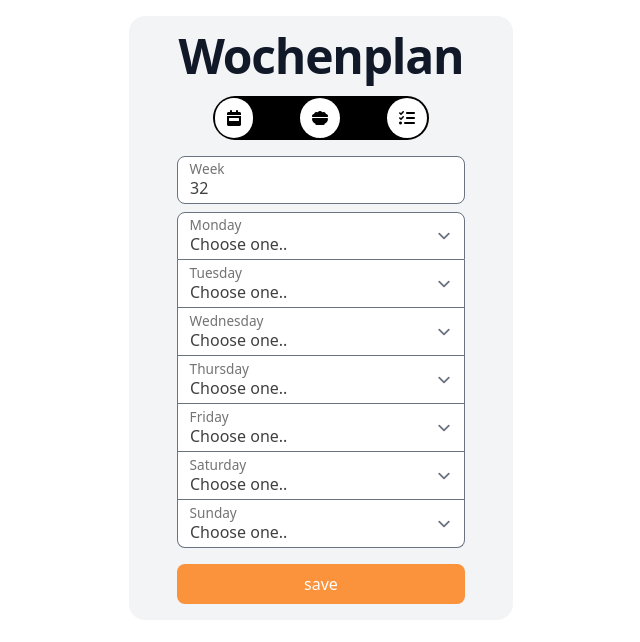
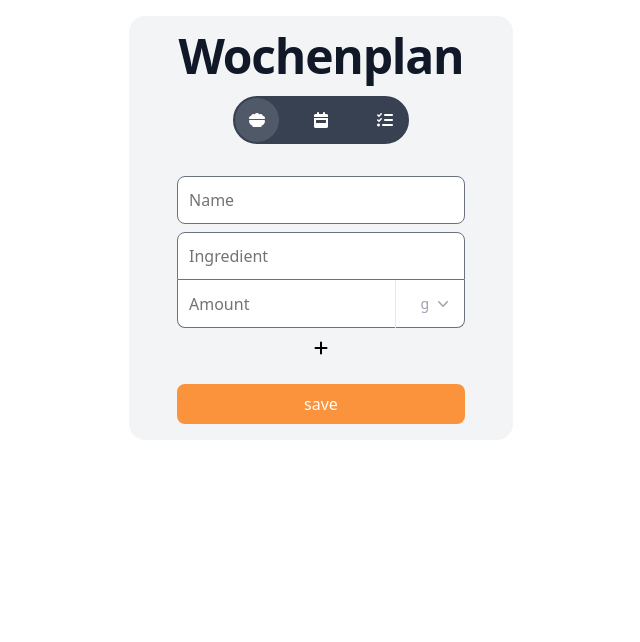
Before and after one commit to EggerRiese/weekplan-ui, a plain HTML site: page index.html in a window 1280 px wide. Both pictures are taken after a click on the button 553 px from the left and 118 px from the top of the page. Shown: the whole page, without its empty margins (319-959 px from the left). Drawn offline with nearby package versions, Linux system fonts and the light colour scheme.

Commit message:
add tab switch animation but its ugly

```diff
--- a/index.html
+++ b/index.html
@@ -26,6 +26,46 @@
   transform: translateY(5px);
   opacity: 0;
 }
+
+  @keyframes moveToOne {
+    from {
+        left: var(--highlight-start-one);
+    }
+    to {
+        left: 0;
+    }
+  }
+
+  @keyframes moveToTwo {
+    from {
+        left: var(--highlight-start-two);
+    }
+    to {
+        left: var(--highlight-end-two);
+    }
+  }
+
+  @keyframes moveToThree {
+    from {
+        left: var(--highlight-start-three);
+    }
+    to {
+        left: var(--highlight-end-three);
+    }
+  }
+
+  .move-to-one {
+    animation: moveToOne 0.3s forwards;
+  }
+
+  .move-to-two {
+    animation: moveToTwo 0.3s forwards;
+  }
+
+  .move-to-three {
+    animation: moveToThree 0.3s forwards;
+  }
+
   </style>
   <body id="app" class="w-96 mx-auto my-4 px-12 py-4 rounded-2xl bg-gray-100 transition-all">
 
@@ -37,14 +77,55 @@
       </div>
     </header>
 
-    <div class="flex justify-between bg-black rounded-3xl p-0.5 w-3/4 mx-auto my-4">
-      <button @click="switchTab(1)" class="tab"><i class="fa-solid fa-calendar-week"></i></button>
-      <button @click="switchTab(2)" class="tab"><i class="fa-solid fa-bowl-food"></i></button>
-      <button @click="switchTab(3)" class="tab"><i class="fa-solid fa-list-check"></i></button>
+    <div id="tablist-container" class="flex bg-gray-700 rounded-3xl max-w-44 p-0.5 mx-auto my-4 relative border-2 border-gray-700">
+      <div id="tablist" class="z-10 flex justify-between w-full">
+        <button @click="switchTab(1)" class="tab"><i class="fa-solid fa-bowl-food"></i></button>
+        <button @click="switchTab(2)" class="tab"><i class="fa-solid fa-calendar-week"></i></button>
+        <button @click="switchTab(3)" class="tab"><i class="fa-solid fa-list-check"></i></button>
+      </div>
+
+      <div id="highlighter" class="absolute left-0 top-0 w-11 h-full bg-gray-500/50 rounded-full transition-all"></div>
     </div>
 
     <Transition :duration="{ enter: 200, leave: 300 }" mode="out-in">
       <div v-if="tab === 1">
+        <form id="meal-form">
+
+          <div class="sm:col-span-2 relative mt-8">
+            <input type="text" name="meal-title" id="meal-title" autocomplete="text" placeholder="Name" class="peer input border-b-none">
+            <label for="meal-title" class="input-label">Name</label>
+          </div>
+
+          <div id="input-1">
+            <div class="sm:col-span-2 relative mt-2">
+              <input type="text" name="meal-ingredient-1" id="meal-ingredient-1" autocomplete="text" placeholder="Ingredient" class="peer input rounded-b-none">
+              <label for="meal-ingredient-1" class="input-label">Ingredient</label>
+            </div>
+
+            <div class="sm:col-span-2 relative">
+              <input type="text" name="meal-ingredient-amount-1" id="meal-ingredient-amount-1" autocomplete="text" placeholder="Amount" class="peer input border-t-0 rounded-t-none">
+              <label for="meal-ingredient-amount-1" class="input-label">Amount</label>
+              <div class="absolute border-l inset-y-0 right-0 flex items-center">
+                <label for="meal-ingredient-unit-1" class="sr-only">Maßeinheit</label>
+                <select id="meal-ingredient-unit-1" name="meal-ingredient-unit-1" class="h-full text-right rounded-md border-0 bg-transparent bg-none py-0 pl-4 pr-9 text-gray-400 focus:ring-0 sm:text-sm">
+                  <option>g</option>
+                  <option>ml</option>
+                  <option>hv</option>
+                </select>
+                <svg class="pointer-events-none absolute right-3 top-0 h-full w-5 text-gray-400" viewBox="0 0 20 20" fill="currentColor" aria-hidden="true">
+                  <path fill-rule="evenodd" d="M5.23 7.21a.75.75 0 011.06.02L10 11.168l3.71-3.938a.75.75 0 111.08 1.04l-4.25 4.5a.75.75 0 01-1.08 0l-4.25-4.5a.75.75 0 01.02-1.06z" clip-rule="evenodd" />
+                </svg>
+              </div>
+            </div>
+          </div>
+
+          <button @click="createInput()" class="w-full mx-auto my-2"><i class="fa-solid fa-plus"></i></button>
+
+          <input type="submit" value="save" class="w-full rounded-lg bg-orange-400 text-white h-10 py-2 mt-4 lowercase hover:bg-orange-500 hover:tracking-wider active:tracking-tighter transition-all">
+        </form>
+      </div>
+
+      <div v-else-if="tab === 2">
         <form id="week-form">
           <div class="sm:col-span-2 relative mt-2">
             <input id="week-number" name="week-number" type="number" :value="currentWeek" class="peer input">
@@ -126,43 +207,6 @@
         </form>
       </div>
 
-      <div v-else-if="tab === 2">
-        <form id="meal-form">
-
-          <div class="sm:col-span-2 relative mt-8">
-            <input type="text" name="meal-title" id="meal-title" autocomplete="text" placeholder="Name" class="peer input border-b-none">
-            <label for="meal-title" class="input-label">Name</label>
-          </div>
-
-          <div id="input-1">
-            <div class="sm:col-span-2 relative mt-2">
-              <input type="text" name="meal-ingredient-1" id="meal-ingredient-1" autocomplete="text" placeholder="Ingredient" class="peer input rounded-b-none">
-              <label for="meal-ingredient-1" class="input-label">Ingredient</label>
-            </div>
-
-            <div class="sm:col-span-2 relative">
-              <input type="text" name="meal-ingredient-amount-1" id="meal-ingredient-amount-1" autocomplete="text" placeholder="Amount" class="peer input border-t-0 rounded-t-none">
-              <label for="meal-ingredient-amount-1" class="input-label">Amount</label>
-              <div class="absolute border-l inset-y-0 right-0 flex items-center">
-                <label for="meal-ingredient-unit-1" class="sr-only">Maßeinheit</label>
-                <select id="meal-ingredient-unit-1" name="meal-ingredient-unit-1" class="h-full text-right rounded-md border-0 bg-transparent bg-none py-0 pl-4 pr-9 text-gray-400 focus:ring-0 sm:text-sm">
-                  <option>g</option>
-                  <option>ml</option>
-                  <option>hv</option>
-                </select>
-                <svg class="pointer-events-none absolute right-3 top-0 h-full w-5 text-gray-400" viewBox="0 0 20 20" fill="currentColor" aria-hidden="true">
-                  <path fill-rule="evenodd" d="M5.23 7.21a.75.75 0 011.06.02L10 11.168l3.71-3.938a.75.75 0 111.08 1.04l-4.25 4.5a.75.75 0 01-1.08 0l-4.25-4.5a.75.75 0 01.02-1.06z" clip-rule="evenodd" />
-                </svg>
-              </div>
-            </div>
-          </div>
-
-          <button @click="createInput()" class="w-full mx-auto my-2"><i class="fa-solid fa-plus"></i></button>
-
-          <input type="submit" value="save" class="w-full rounded-lg bg-orange-400 text-white h-10 py-2 mt-4 lowercase hover:bg-orange-500 hover:tracking-wider active:tracking-tighter transition-all">
-        </form>
-      </div>
-
       <div v-else-if="tab === 3">
         <ul>
           <li v-for="item in shoppingList">{{ item.amount + item.unit + item.name }}</li>
--- a/resources/input.css
+++ b/resources/input.css
@@ -17,6 +17,6 @@
     }
 
     .tab {
-        @apply bg-white py-2 px-3 rounded-full;
+        @apply text-white py-2 px-3 rounded-full bg-transparent;
     }
 }
--- a/resources/main.js
+++ b/resources/main.js
@@ -44,15 +44,17 @@ const { createApp, ref } = Vue
 
 createApp({
     data: () => ({
-        tab: 2,
+        tab: 1,
         shoppingList: null,
         mealList: null,
         inputId: 1,
-        currentWeek: 0
+        currentWeek: 0,
+        currentHighlighterPosition: 0
     }),
 
     setup() {
       const message = ref('Hello vue!')
+
       return {
         message
       }
@@ -61,15 +63,46 @@ createApp({
     methods: {
         switchTab(switchTo) {
             this.tab = switchTo;
+            var tablist = document.getElementById('tablist-container');
+            var highlighter = document.getElementById('highlighter');
+
+            var middlePoint = tablist.clientWidth / 2 - highlighter.clientWidth / 2;
 
             if (this.tab === 1) {
+                highlighter.style.setProperty('--highlight-start-one', this.currentHighlighterPosition + 'px');
+                highlighter.style.setProperty('--highlight-end', '0px');
+
+                highlighter.classList.add('move-to-one');
+                highlighter.classList.remove('move-to-two');
+                highlighter.classList.remove('move-to-three');
+
+                this.currentHighlighterPosition = 0;
+            } else if (this.tab === 2) {
+                highlighter.style.setProperty('--highlight-start-two', this.currentHighlighterPosition + 'px');
+                highlighter.style.setProperty('--highlight-end-two', middlePoint + 'px');
+
+                highlighter.classList.add('move-to-two');
+                highlighter.classList.remove('move-to-one');
+                highlighter.classList.remove('move-to-three');
+
                 this.setWeek();
                 this.fetchMeals();
+
+                this.currentHighlighterPosition = middlePoint;
+            } else if (this.tab === 3) {
+                highlighter.style.setProperty('--highlight-start-three', this.currentHighlighterPosition + 'px');
+                highlighter.style.setProperty('--highlight-end-three', middlePoint * 2 + 'px');
+
+
+                highlighter.classList.add('move-to-three');
+                highlighter.classList.remove('move-to-one');
+                highlighter.classList.remove('move-to-two');
+
+                this.fetchData();
+
+                this.currentHighlighterPosition = middlePoint * 2;
             }
 
-            if (this.tab === 3) {
-                this.fetchData();
-            }
         },
         async fetchData() {
             this.shoppingList =
```
Also changed, not shown: resources/output.css.
